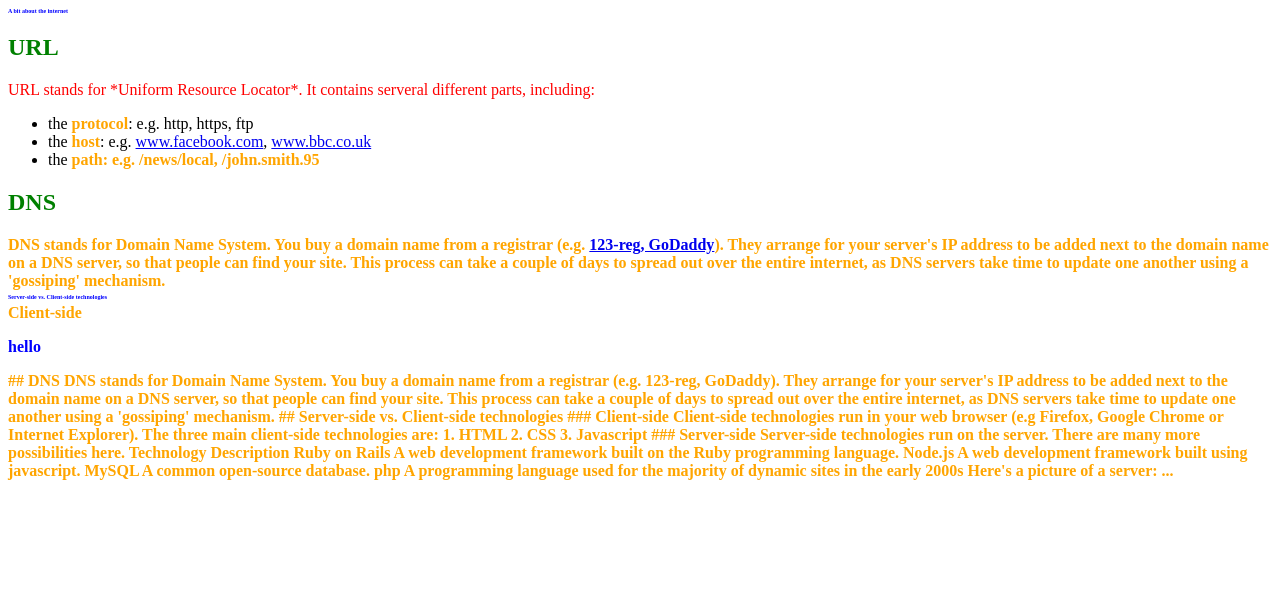
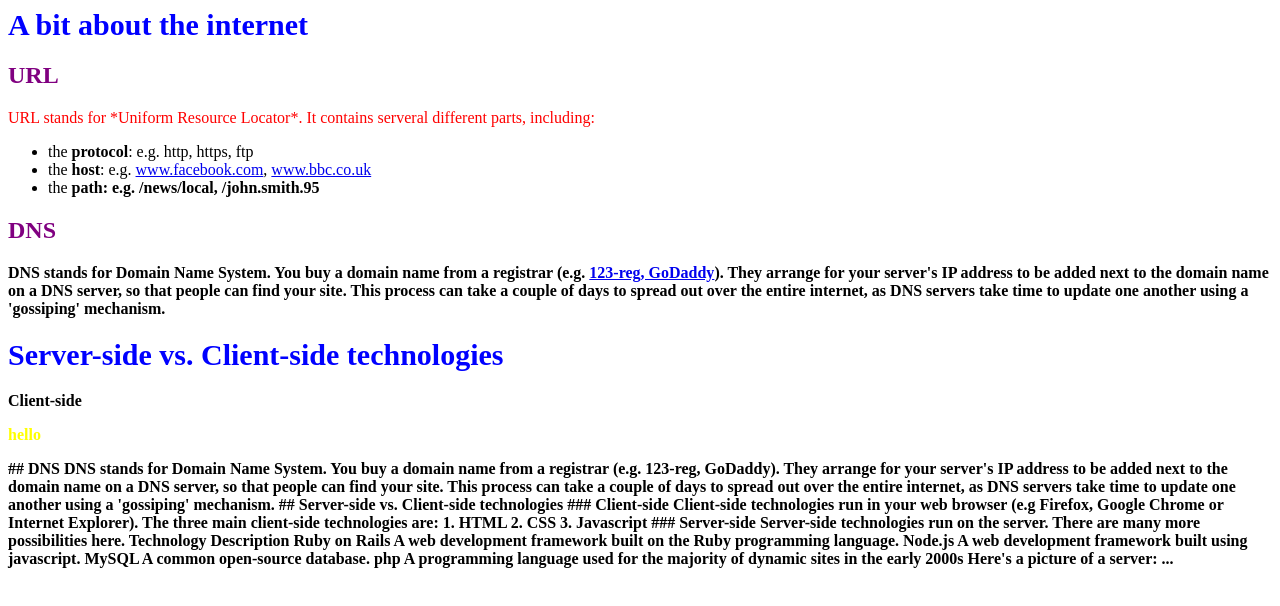
Before and after one commit to maya05/code-like-a-girl, a plain HTML site: page notes.html in a window 1280 px wide. Drawn offline with Linux system fonts and the light colour scheme.

Commit message:
change in colours modified

```diff
--- a/css/styles.css
+++ b/css/styles.css
@@ -1,11 +1,11 @@
 p {color: red}
 h1 {color: blue}
 h2 {color: purple}
-h2 {color: green}
-strong {color:orange}
-#server-side-intro{color: blue}
+h2 hello {color: pink}
+strong my name is maya{color:orange}
+#server-side-intro{color:yellow}
 h1 {
-   font-size: 6px;
+   font-size: 30px;
 }
 
 /*
```
